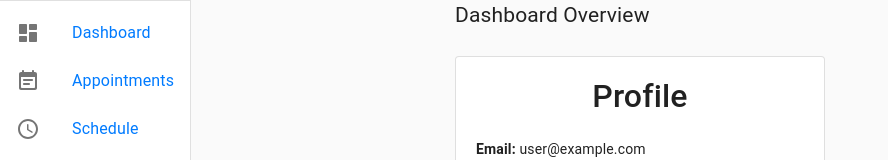
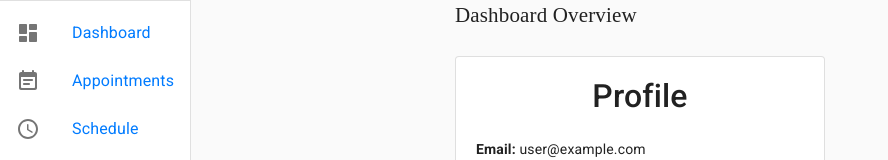
Before and after one commit to miguelrios0517/AppointmentManager, a React (Create React App) app: page / in a window 1280 px wide. Shown: the top 160 px of the page, without its empty margins (0-888 px from the left). Built offline with nearby package versions, Linux system fonts and the light colour scheme; no server answers; sample sign-in values are in the browser's storage.

Commit message:
adding styles

```diff
--- a/src/App.css
+++ b/src/App.css
@@ -12,6 +12,7 @@
 .header {
   height: 7vh;
   font-size: 1.5em;
+  font-family: Montserat;
 }
 
 .main {
--- a/src/components/FormModal.js
+++ b/src/components/FormModal.js
@@ -206,7 +206,7 @@ function ApptFormModal() {
     function isFacility(val) {
         let exists = false;
         facilityObjs.forEach(function(item,index) {
-            console.log('isFacility', item.name, val, (item.name === val))
+            //console.log('isFacility', item.name, val, (item.name === val))
             if (item.name === val) exists = true;
         })
         return exists;
@@ -294,13 +294,19 @@ function ApptFormModal() {
             const pid = pat_arr[0];
             const _patient = pat_arr[1];
 
-            const facObj = facilityObjs.filter(fac => fac.name === facility)[0]
+            console.log('POO POO')
 
-            console.log('ADDRESS', address, facObj['address'], !(address === facObj['address']));
+            let facObj;
+            isFacility(facility) && (facObj = facilityObjs.filter(fac => fac.name === facility)[0])
+            console.log('PEE PEE')
+
+            console.log('FAC OBJ', facObj);
+
+            //console.log('ADDRESS', address, facObj['address'], !(address === facObj['address']));
             console.log('NOT KNOW TIME', notKnowTime, notKnowDuration, (!notKnowTime ? _time : 'poop'), (!notKnowDuration ? duration : 'poop'));
 
             //facility is left empty
-            if (facility == '') {
+            if (facility === '') {
                 console.log("SUBMITTING EMPTY FACILITY")
                 console.log("SUBMITTING EMPTY FACILITY")
                 console.log("SUBMITTING EMPTY FACILITY")
@@ -320,15 +326,25 @@ function ApptFormModal() {
                 console.log("SUBMITTING EMPTY FACILITY")
 
                 //create new appointment in db
-                db.send({ 'patient': _patient, 'pid': patientObj.id, 'date': _date, 'time': _time, 'duration': (!notKnowDuration ? duration : ''), 'facility': facility, 'facilityId': facObj.id, 'address': address, 'provider': provider + ';' + providerTitle, 'error': error }, 'appointments');
+                setTimeout(() => {db.send({ 'patient': _patient, 'pid': patientObj.id, 'date': _date, 'time': _time, 'duration': (!notKnowDuration ? duration : ''), 'facility': facility, 'facilityId': '', 'address': address, 'provider': provider + ';' + providerTitle, 'error': error }, 'appointments')}, 3000);
                 setIsOpen(false);
             }
 
             //facility does not exist...
             if (facility != '' && !isFacility(facility)) {
+                console.log("SUBMITTING NEW FACILITY")
+                console.log("SUBMITTING NEW FACILITY")
+                console.log("SUBMITTING NEW FACILITY")
+                console.log("SUBMITTING NEW FACILITY")
+                console.log("SUBMITTING NEW FACILITY")
+                console.log("SUBMITTING NEW FACILITY")
+                console.log("SUBMITTING NEW FACILITY")
+                console.log("SUBMITTING NEW FACILITY")
+                console.log("SUBMITTING NEW FACILITY")
+
                 console.log('facility does not exists!', patientObj.facilities, 'patient object id', patientObj.id);
                 console.log('facObj id',facObj['id'], 'obj', facObj)
-                db.send({ 'name': facility, 'address': address, 'providers': [...facObj['providers'], provider + ';' + providerTitle] }, 'facilities').then(function (docRef) {
+                db.send({ 'name': facility, 'address': address, 'providers': [provider + ';' + providerTitle] }, 'facilities').then(function (docRef) {
                     Promise.all([
                         //edit patient['facilities] array in db if provider does not exist
                         !(patientObj['providers'].includes(provider + ';' + providerTitle)) && db.edit(pid, { 'facilities': [...patientObj['facilities'], docRef.id], 'providers': [...patientObj['providers'], provider + ';' + providerTitle] }, 'patients'),
@@ -341,6 +357,7 @@ function ApptFormModal() {
 
             //facility exists...
             if (facility != '' && isFacility(facility)) {
+                console.log('ISFACILITY', isFacility('poo poo'))
                 console.log('facility exists!', patientObj.facilities, 'patient object id', patientObj.id);
                 console.log('facObj id',facObj['id'], 'obj', facObj)
                 //create new appointment in db
@@ -431,7 +448,6 @@ function ApptFormModal() {
                             Provider's Full Name
                             <Autocomplete suggestions={providers.length !== 0 ? providers.map((prov) => {
                                 let split = prov.split(";")
-                                console.log('OPTION: ', split[0] + " (" + split[1] + ")")
                                 return(split[0] + " (" + split[1] + ")")
                             }) : []} setFormValue={provInputChange} formValue={provider} />
                         </label>
--- a/src/index.js
+++ b/src/index.js
@@ -7,6 +7,11 @@ import "bootstrap/dist/css/bootstrap.min.css"
 
 ReactDOM.render(
   <React.StrictMode>
+    <head>
+      <link rel="preconnect" href="https://fonts.googleapis.com"></link>
+      <link rel="preconnect" href="https://fonts.gstatic.com" crossorigin></link>
+      <link href="https://fonts.googleapis.com/css2?family=Montserrat:ital,wght@0,100;0,200;0,300;0,400;0,500;0,600;0,700;0,800;0,900;1,100;1,200;1,300;1,400;1,500;1,600;1,700;1,800;1,900&family=Roboto:ital,wght@0,100;0,300;0,400;0,500;0,700;0,900;1,100;1,300;1,400;1,500;1,700;1,900&display=swap" rel="stylesheet"></link>
+    </head>
     <App />
   </React.StrictMode>,
   document.getElementById('root')
```
